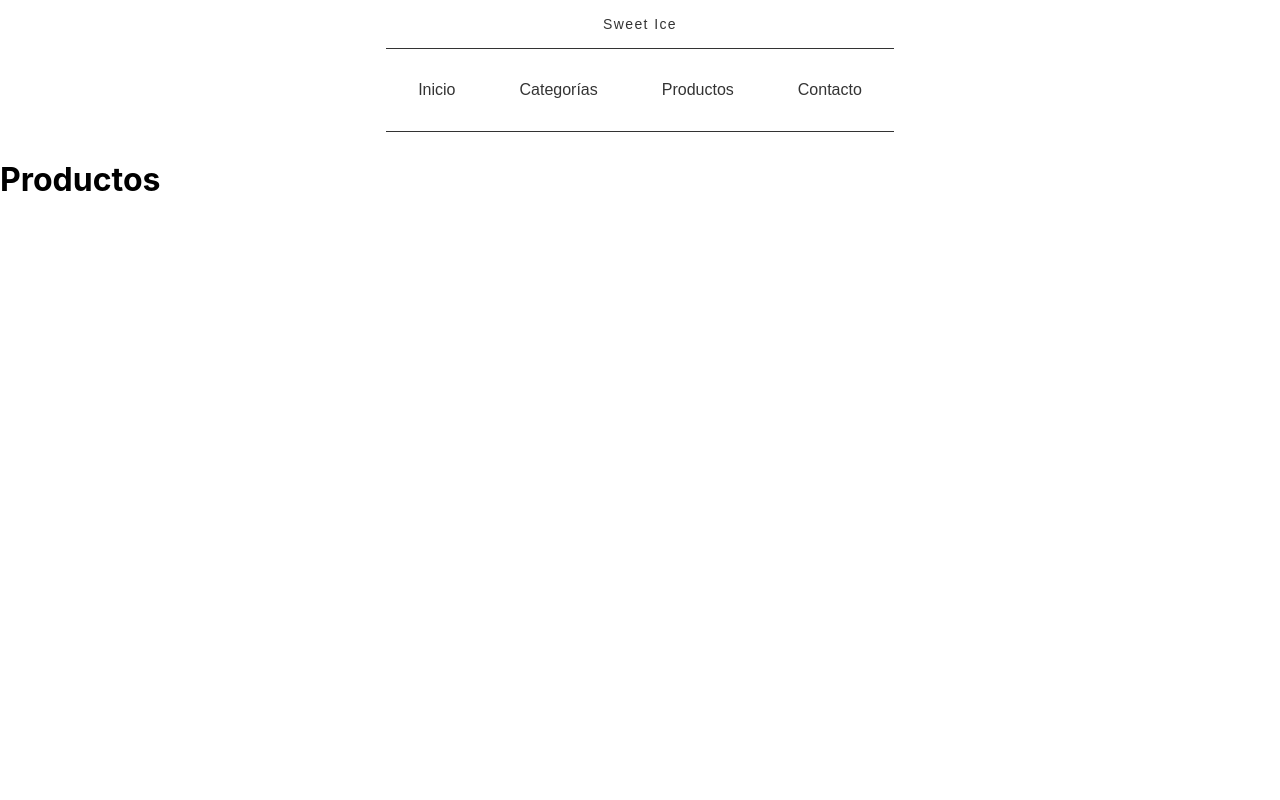
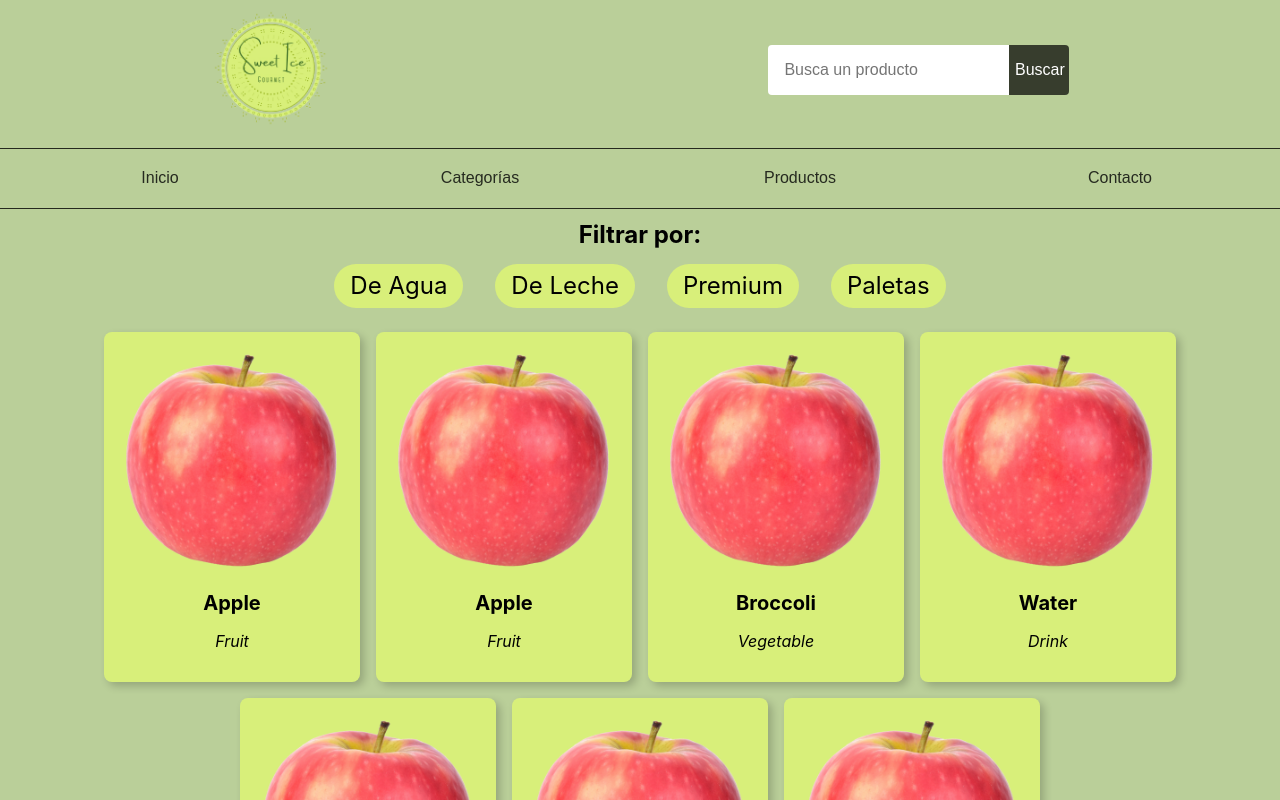
Before and after one commit to MemazoG/web-proyecto, a React (Create React App) app in the folder frontend/: page /productos in a window 1280 px wide. Shown: the top 800 px of the page. Built offline with nearby package versions, Linux system fonts and the light colour scheme.

Commit message:
advance frontend

```diff
--- a/frontend/src/App.css
+++ b/frontend/src/App.css
@@ -3,3 +3,11 @@
   align-items: center;
   flex-direction: column;
 }
+
+body {
+  background-color: #BACF99;
+}
+
+.logo-green-bg {
+  background-color: #D8EF7A;
+}
--- a/frontend/src/App.js
+++ b/frontend/src/App.js
@@ -1,4 +1,5 @@
 import { BrowserRouter, Route, Routes } from 'react-router-dom';
+import React, { Component } from 'react';
 import './App.css';
 import Header from './components/Header/Header';
 import Inicio from './components/Inicio/Inicio';
@@ -7,22 +8,43 @@ import Productos from './components/Productos/Productos';
 import Contacto from './components/Contacto/Contacto'
 import Admin from './components/Admin/Admin';
 
-function App() {
+import {cards1} from './cards';
+
+class App extends Component {
+  constructor() {
+    super();
+    this.state = {
+      searchfield: '',
+      cards: cards1
+    }
+  }
+
+  onSearchfieldChange = (event) => {
+    console.log(event.target.value)
+    this.setState({searchfield: event.target.value})
+  }
+
+  render() {
+    const filteredCards = this.state.cards.filter(c => {
+      return c.name.toLowerCase().includes(this.state.searchfield.toLowerCase())
+    })
+
     return (
       <BrowserRouter>
         <div className="App">
-        <Header />
+          <Header searchChange={this.onSearchfieldChange}/>
         </div>
         <Routes>
           <Route path="/" element={<Inicio />} exact />
           <Route path="/categorias" element={<Categorias />} />
-        <Route path="/productos" element={<Productos />} />
+          <Route path="/productos" element={<Productos cards={filteredCards} />} />
           <Route path="/contacto" element={<Contacto />} />
-        <Route path="/productos/:id" element={<Productos />} />
+          <Route path="/pagina-producto/:id" element={<Productos />} />
           <Route path="/admin" element={<Admin />} />
         </Routes>
       </BrowserRouter>
     );
   }
+}
 
 export default App;
--- /dev/null
+++ b/frontend/src/cards.js
@@ -0,0 +1,30 @@
+export const cards1 = [
+    {
+        name: "Apple",
+        category: "Fruit"
+    },
+    {
+        name: "Apple",
+        category: "Fruit"
+    },
+    {
+        name: "Broccoli",
+        category: "Vegetable"
+    },
+    {
+        name: "Water",
+        category: "Drink"
+    },
+    {
+        name: "Water",
+        category: "Drink"
+    },
+    {
+        name: "Ice Cream",
+        category: "Dessert"
+    },
+    {
+        name: "Ice Cream",
+        category: "Dessert"
+    }
+];
--- /dev/null
+++ b/frontend/src/components/Card/Card.css
@@ -0,0 +1,5 @@
+div img {
+    width: 14rem;
+    height: 14rem;
+    object-fit: cover;
+}
--- /dev/null
+++ b/frontend/src/components/Card/Card.js
@@ -0,0 +1,16 @@
+import Apple from './apple.png';
+import './Card.css';
+
+const Card = ({ name, category }) => {
+    return (
+        <div className="tc logo-green-bg dib flex-wrap br3 pa3 ma2 grow bw2 shadow-5 pointer card">
+            <img className="img" alt="product" src={Apple}/>
+            <div>
+                <h2 className="f4">{name}</h2>
+                <p className="f5 i">{category}</p>
+            </div>
+        </div>
+    )
+}
+
+export default Card
--- /dev/null
+++ b/frontend/src/components/CardList/CardList.js
@@ -0,0 +1,20 @@
+import Card from '../Card/Card';
+
+const CardList = ({ cards }) => {
+    const cardsArray = cards.map((user, i) => {
+        return (
+            <Card
+                name={cards[i].name}
+                category={cards[i].category}
+            />
+        );
+    });
+
+    return (
+        <div className="tc">
+            {cardsArray}
+        </div>
+    )
+}
+
+export default CardList
--- a/frontend/src/components/Categorias/Categorias.js
+++ b/frontend/src/components/Categorias/Categorias.js
@@ -1,7 +1,13 @@
+import { Link } from 'react-router-dom';
+
 const Categorias = () => {
     return (
-        <div>
-            <h1>Categorías</h1>
+        <div className="tc">
+            <h2 className="ma0 mt1">Filtrar por:</h2>
+            <Link className="f3 grow no-underline br-pill ph3 pv2 ma3 dib black logo-green-bg" to="/">De Agua</Link>
+            <Link className="f3 grow no-underline br-pill ph3 pv2 ma3 dib black logo-green-bg" to="/">De Leche</Link>
+            <Link className="f3 grow no-underline br-pill ph3 pv2 ma3 dib black logo-green-bg" to="/">Premium</Link>
+            <Link className="f3 grow no-underline br-pill ph3 pv2 ma3 dib black logo-green-bg" to="/">Paletas</Link>
         </div>
     )
 }
--- a/frontend/src/components/Header/Header.css
+++ b/frontend/src/components/Header/Header.css
@@ -0,0 +1,13 @@
+.container {
+    display: flex;
+    flex-wrap: wrap;
+    align-items: center;
+    justify-content: space-around;
+}
+
+.logo {
+    width: auto;
+    height: auto;
+    max-width: 120px;
+    max-height: 120px;
+}
--- a/frontend/src/components/Header/Header.js
+++ b/frontend/src/components/Header/Header.js
@@ -1,25 +1,34 @@
+import React from 'react';
 import { Link } from 'react-router-dom';
+import Logo from './logo.png';
 import './Header.css';
+import Nav from '../Nav/Nav';
 
-const Header = () => {
+const Header = ({ searchChange }) => {
     return (
-        <div>
-            <header class="black-80 tc pv2 avenir">
-                <h2 class="mt2 mb0 f6 fw4 tracked">Sweet Ice</h2>
-                <nav class="bt bb tc mw9 center mt3">
+        <div className="w-100">
+            <header className="black-80 tc pv2 avenir">
+                <div className="container">
                     <Link to="/">
-                        <p class="f6 f5-l link bg-animate black-80 hover-bg-washed-yellow dib pa3 ph4-l">Inicio</p>
+                        <img className="pr3 logo pointer" alt="logo" src={Logo} />
                     </Link>
-                    <Link to="/categorias">
-                        <p class="f6 f5-l link bg-animate black-80 hover-bg-washed-green dib pa3 ph4-l">Categorías</p>
-                    </Link>
-                    <Link to="/productos">
-                        <p class="f6 f5-l link bg-animate black-80 hover-bg-washed-yellow dib pa3 ph4-l">Productos</p>
-                    </Link>
-                    <Link to="/contacto">
-                        <p class="f6 f5-l link bg-animate black-80 hover-bg-washed-green dib pa3 ph4-l">Contacto</p>
-                    </Link>
-                </nav>
+                    <div>
+                        <input
+                            className="f6 f5-l input-reset bn fl black-80 bg-white pa3 lh-solid w-100 w-50-m w-80-l br2-ns br--left-ns"
+                            placeholder="Busca un producto"
+                            type="text"
+                            name="search"
+                            id="search"
+                            onChange={searchChange}
+                        />
+                        <input
+                            className="f6 f5-l button-reset fl pv3 tc bn bg-animate bg-black-70 hover-bg-black white pointer w-100 w-25-m w-20-l br2-ns br--right-ns"
+                            type="submit"
+                            value="Buscar"
+                        />
+                    </div>
+                </div>
+                <Nav />
             </header>
         </div>
     )
--- /dev/null
+++ b/frontend/src/components/Nav/Nav.js
@@ -0,0 +1,22 @@
+import { Link } from 'react-router-dom';
+
+const Nav = () => {
+    return (
+        <nav className="bt bb tc mw9 center mt3 flex justify-around">
+            <Link to="/" className="f6 f5-l link bg-animate black-80 hover-bg-washed-yellow dib pa1 ph4-l w-100">
+                <p>Inicio</p>
+            </Link>
+            <Link to="/categorias" className="f6 f5-l link bg-animate black-80 hover-bg-washed-green dib pa1 ph4-l w-100">
+                <p>Categorías</p>
+            </Link>
+            <Link to="/productos" className="f6 f5-l link bg-animate black-80 hover-bg-washed-yellow dib pa1 ph4-l w-100">
+                <p>Productos</p>
+            </Link>
+            <Link to="/contacto" className="f6 f5-l link bg-animate black-80 hover-bg-washed-green dib pa1 ph4-l w-100">
+                <p>Contacto</p>
+            </Link>
+        </nav>
+    )
+}
+
+export default Nav
--- a/frontend/src/components/Productos/Productos.js
+++ b/frontend/src/components/Productos/Productos.js
@@ -1,7 +1,12 @@
-const Productos= () => {
+import CardList from '../CardList/CardList';
+import Categorias from '../Categorias/Categorias';
+import './Productos.css';
+
+const Productos = ({ cards }) => {
     return (
-        <div>
-            <h1>Productos</h1>
+        <div className="bg">
+            <Categorias />
+            <CardList cards={cards}/>
         </div>
     )
 }
```
Also changed, not shown: frontend/src/components/Card/apple.png (added), frontend/src/components/Header/logo.png (added), frontend/src/components/Productos/Productos.css (added). Lines whose indentation alone changed are shown as unchanged.
